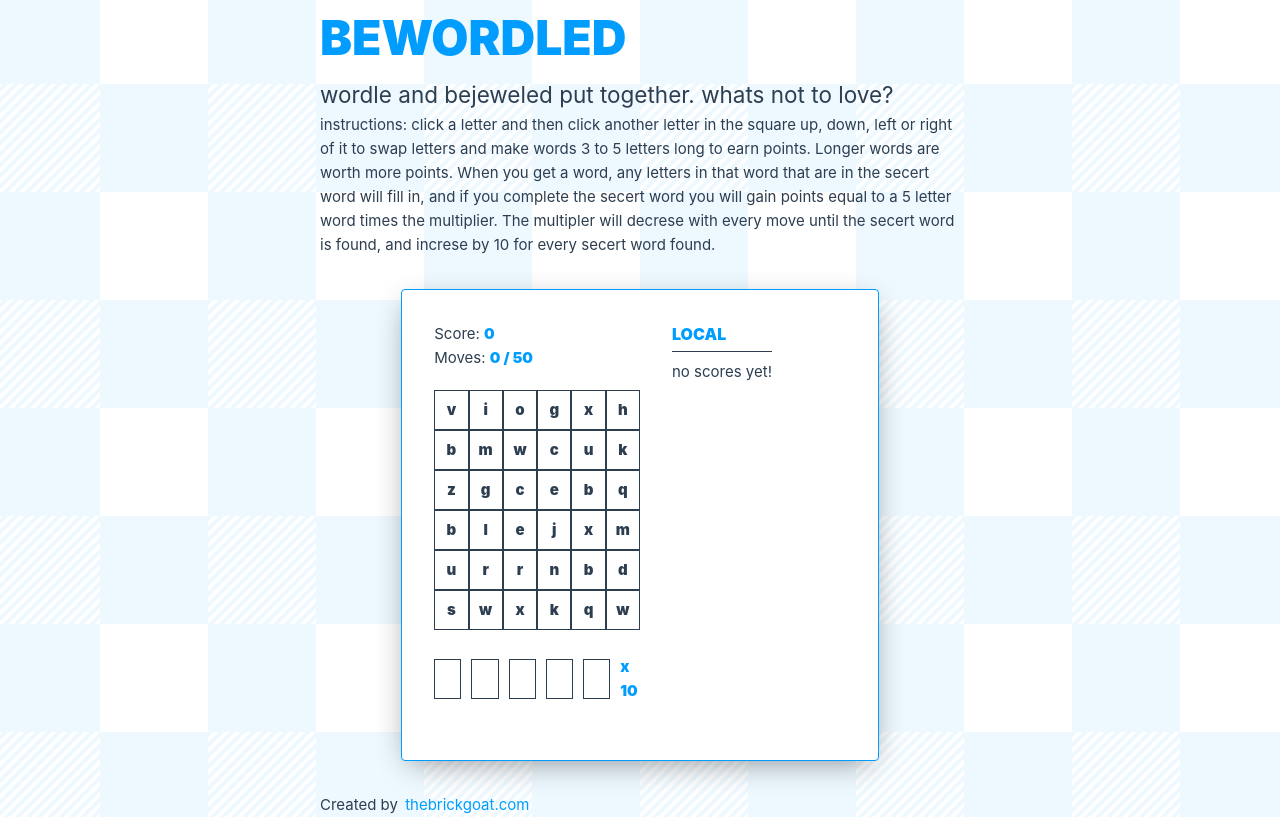
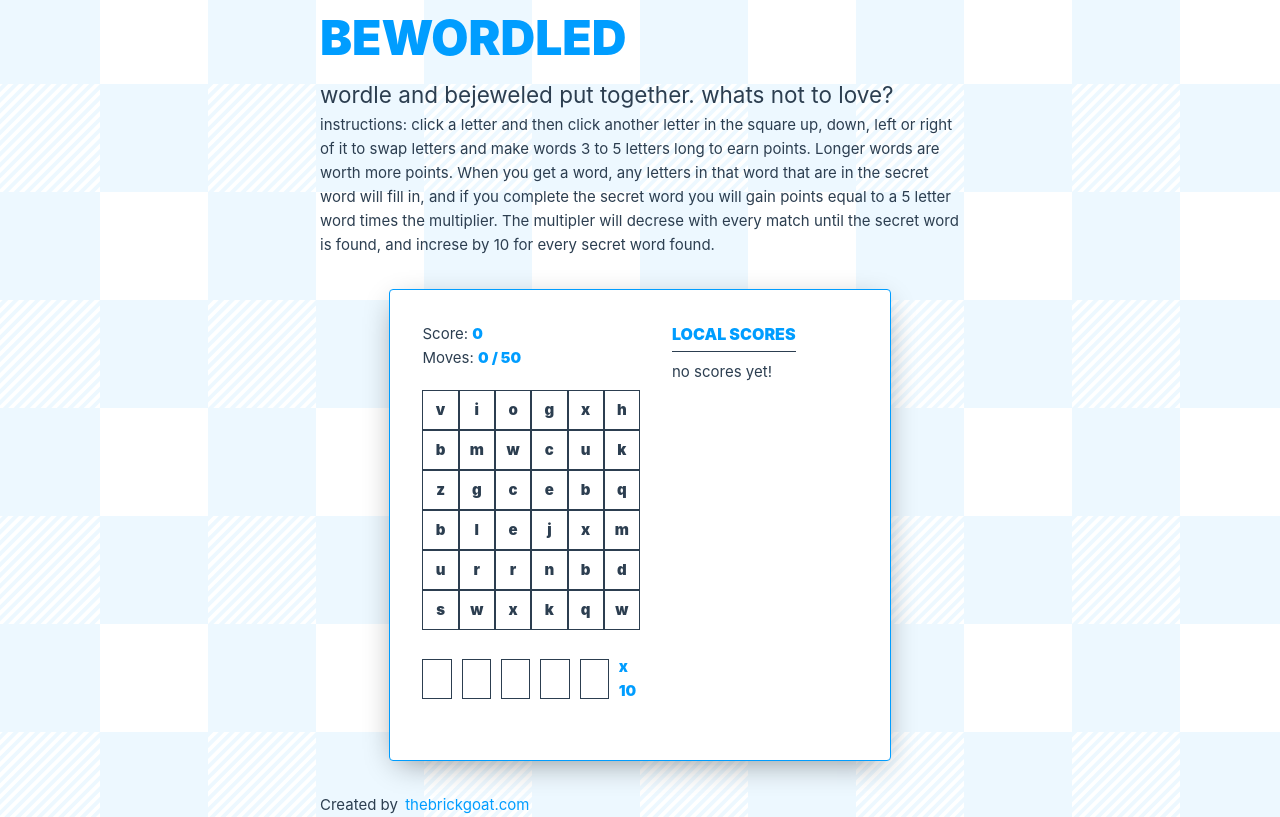
Before and after one commit to thebrickgoat/bewordled, a Vue app: page / in a window 1280 px wide. Built offline with nearby package versions, Linux system fonts and the light colour scheme.

Commit message:
wordle animation

```diff
--- a/src/App.vue
+++ b/src/App.vue
@@ -11,10 +11,10 @@ import HighScores from './components/HighScores.vue'
       <p>
         instructions: click a letter and then click another letter in the square up, down, left or
         right of it to swap letters and make words 3 to 5 letters long to earn points. Longer words
-        are worth more points. When you get a word, any letters in that word that are in the secert
-        word will fill in, and if you complete the secert word you will gain points equal to a 5
-        letter word times the multiplier. The multipler will decrese with every move until the
-        secert word is found, and increse by 10 for every secert word found.
+        are worth more points. When you get a word, any letters in that word that are in the secret
+        word will fill in, and if you complete the secret word you will gain points equal to a 5
+        letter word times the multiplier. The multipler will decrese with every match until the
+        secret word is found, and increse by 10 for every secret word found.
       </p>
     </div>
   </header>
--- a/src/components/GameContainer.vue
+++ b/src/components/GameContainer.vue
@@ -21,7 +21,7 @@
       </div>
       <div class="secret-word">
         <div class="game-cell" v-for="(letter, index) in secretWord" :key="`letter-${index}`"
-          :class="{ matched: currentLetters.includes(letter) }">
+          :class="{ matched: currentLetters.includes(letter), solved: currentLetters.length >= 5 }">
           <template v-if="letter && currentLetters.includes(letter)">{{ letter }}</template>
         </div>
         <div class="score-multiplier">x {{ scoreMultiplier }}</div>
@@ -37,13 +37,6 @@
     <h2>Game Over</h2>
     <p>you score was {{ score }}</p>
     <button @click="resetGame">Play Again</button>
-  </div>
-  <div v-if="showDebug" class="debug">
-    <pre>debug window</pre>
-    <pre>lastWord: {{ lastWord }}</pre>
-    <pre>secret-word: {{ secretWord }}</pre>
-    <pre>curentLetters: {{ currentLetters }}</pre>
-    <pre>gotWords: {{ gotWords }}</pre>
   </div>
 </template>
 
@@ -68,7 +61,6 @@ const scoreMultiplierLimit = 100
 const scoreMultiplierIncrement = 10
 const canClick = ref(true)
 const gotWords = ref([])
-const showDebug = ref(false)
 const pointsDialog = ref(0)
 const showPointsDialog = ref(false)
 
@@ -127,7 +119,6 @@ const handleCellClick = async (rowIndex, cellIndex) => {
       board.value[selectedCell.row][selectedCell.column].letter = tempLetter
       await nextTick()
       checkForMatches()
-      checkSecretWord()
     }
     board.value[selectedCell.row][selectedCell.column].selected = false
   } else {
@@ -173,6 +164,7 @@ const checkForMatches = () => {
 
   if (matchFound) {
     removeMatches(points)
+    checkSecretWord()
   } else if (moves.value >= movesLimit) {
     gameIsOver()
   }
@@ -232,13 +224,13 @@ const checkSecretWord = () => {
 
   if (secretLetters.every((letter) => currentLetters.value.includes(letter))) {
     canClick.value = false
-    currentLetters.value = []
     increaseScore(scoreMultiplier.value)
     scoreMultiplier.value != scoreMultiplierLimit
       ? (scoreMultiplier.value += scoreMultiplierIncrement)
       : scoreMultiplierLimit
     setTimeout(() => {
       canClick.value = true;
+      currentLetters.value = []
       getSecretWord()
     }, delayAmount);
   } else {
@@ -449,7 +441,17 @@ onMounted(initBoard)
     transform: translateY(0);
   }
 }
-
+@keyframes blink {
+  0% {
+    opacity: .5;
+  }
+  50% {
+    opacity: 1;
+  }
+  100% {
+    opacity: .5;
+  }
+}
 .fade-slide-out {
   margin-left: 0.25rem;
   position: absolute;
@@ -460,6 +462,9 @@ onMounted(initBoard)
   animation: fade-in 1s ease forwards;
 }
 
+.solved{
+  animation: blink .5s ease forwards infinite;
+}
 .hidden {
   display: none;
 }
--- a/src/components/HighScores.vue
+++ b/src/components/HighScores.vue
@@ -1,12 +1,12 @@
 <template>
   <div>
     <div class="score-container">
-      <h3>Local</h3>
+      <h3>Local Scores</h3>
       <template v-if="localHighScores.length > 0">
         <ul>
           <li v-for="(score, index) in localHighScores" :key="score.id">
             <template v-if="index <= 4">
-              <span>{{ index + 1 }}</span> : <span>{{ score }}</span>
+              <span>{{ index + 1 }}</span> : <span class="accent">{{ score }}</span>
             </template>
           </li>
         </ul>
```
